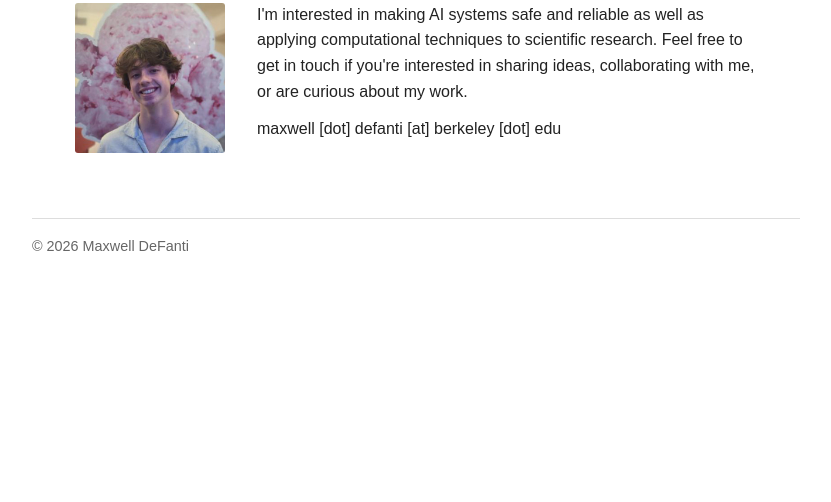
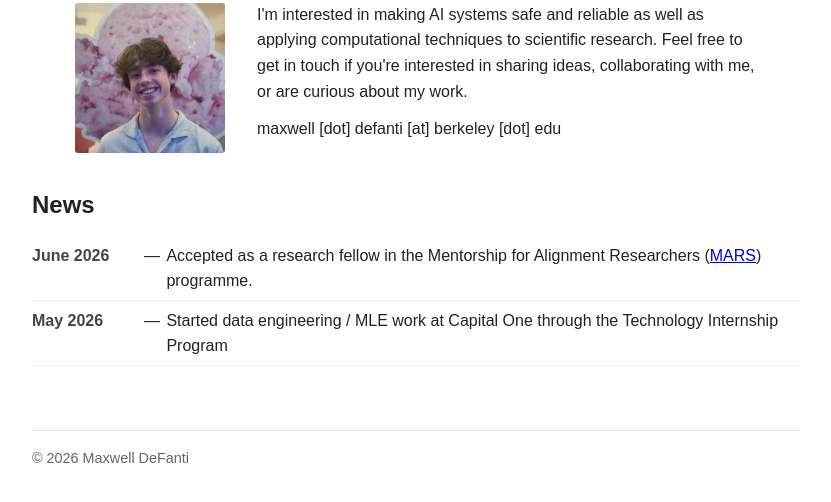
Before and after one commit to maxdefanti/maxdefanti.github.io, a plain HTML site: page index.html in a window 1280 px wide. Shown: the part 172-674 px from the top of the page, without its empty margins (224-1055 px from the left). Drawn offline with Linux system fonts and the light colour scheme.

Commit message:
june 2026 updates

```diff
--- a/index.html
+++ b/index.html
@@ -25,6 +25,13 @@
         maxwell [dot] defanti [at] berkeley [dot] edu </p>
       </div>
     </div>
+    <section class="news">
+      <h2>News</h2>
+      <ul>
+        <li><span class="news-date">June 2026</span><span class="news-dash"> — </span><span class="news-text">Accepted as a research fellow in the Mentorship for Alignment Researchers (<a href="https://caish.org/mars" target="_blank">MARS</a>) programme.</span></li>
+        <li><span class="news-date">May 2026</span><span class="news-dash"> — </span><span class="news-text">Started data engineering / MLE work at Capital One through the Technology Internship Program</span></li>
+      </ul>
+    </section>
   </main>
 
   <footer>
--- a/style.css
+++ b/style.css
@@ -82,3 +82,40 @@ footer {
 .intro-text p {
   margin-bottom: 0.75rem;
 }
+
+/* News section */
+.news {
+  margin-top: 2rem;
+}
+
+.news h2 {
+  margin-bottom: 0.75rem;
+}
+
+.news ul {
+  list-style: none;
+  padding: 0;
+}
+
+.news li {
+  display: flex;
+  align-items: baseline;
+  padding: 0.4rem 0;
+  border-bottom: 1px solid #f0f0f0;
+}
+
+.news-dash {
+  white-space: nowrap;
+}
+
+.news-text {
+  flex: 1;
+  margin-left: 0.4rem;
+}
+
+.news-date {
+  font-weight: 600;
+  color: #444;
+  min-width: 7rem;
+  display: inline-block;
+}
```
Also changed, not shown: experience.html (+6 -0 lines), 1 other file.
